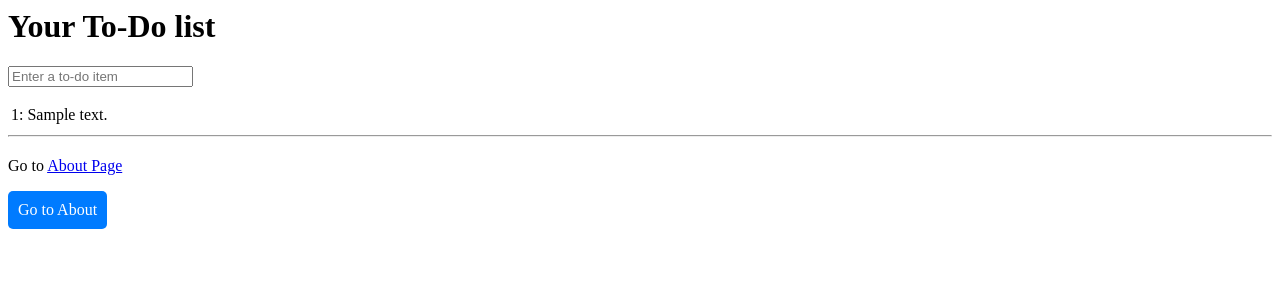
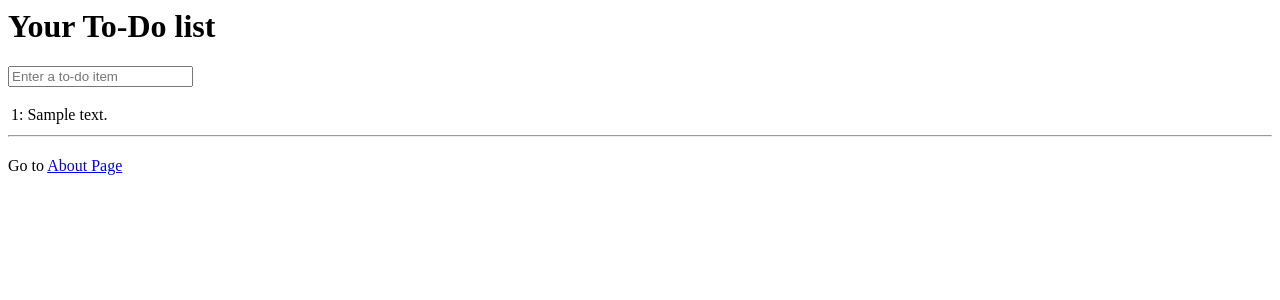
Before and after one commit to estchiwin777/goat, a Django app: page / in a window 1280 px wide. Shown: the top 300 px of the page. Run offline with Django 4.2, Linux system fonts and the light colour scheme; tables that the repository leaves empty hold one stand-in row (values such as "Sample post").

```diff
--- a/mysite/lists/templates/home.html
+++ b/mysite/lists/templates/home.html
@@ -19,8 +19,7 @@
     <hr> <div style="margin-top: 20px;">
         <p>Go to <a href="{% url 'about' %}"> About Page</a></p>
 
-        <a href="{% url 'about' %}" style="padding: 10px; background-color: #007bff; color: white; text-decoration: none; border-radius: 5px; display: inline-block;">
-            Go to About
+
         </a>
     </div>
 
```
